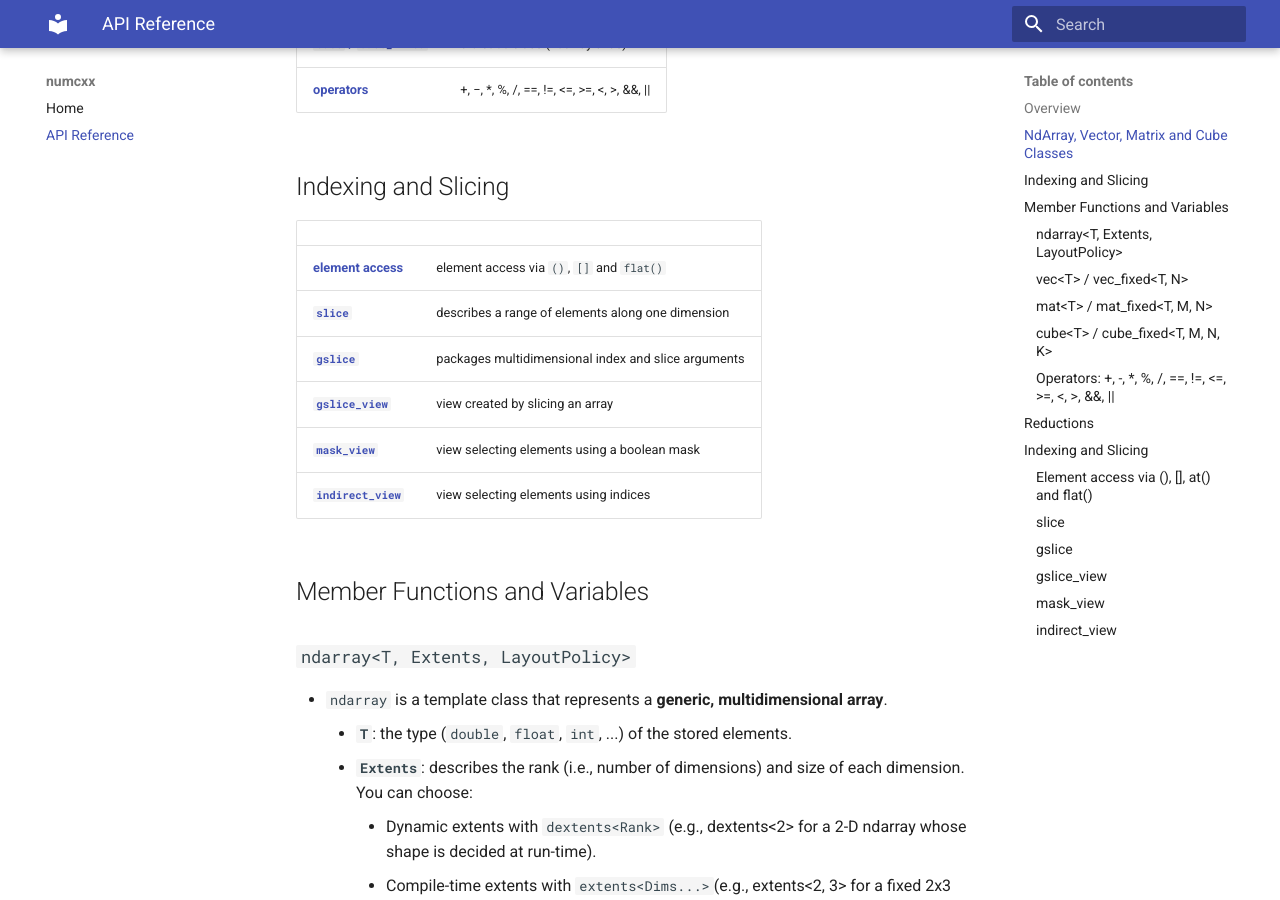
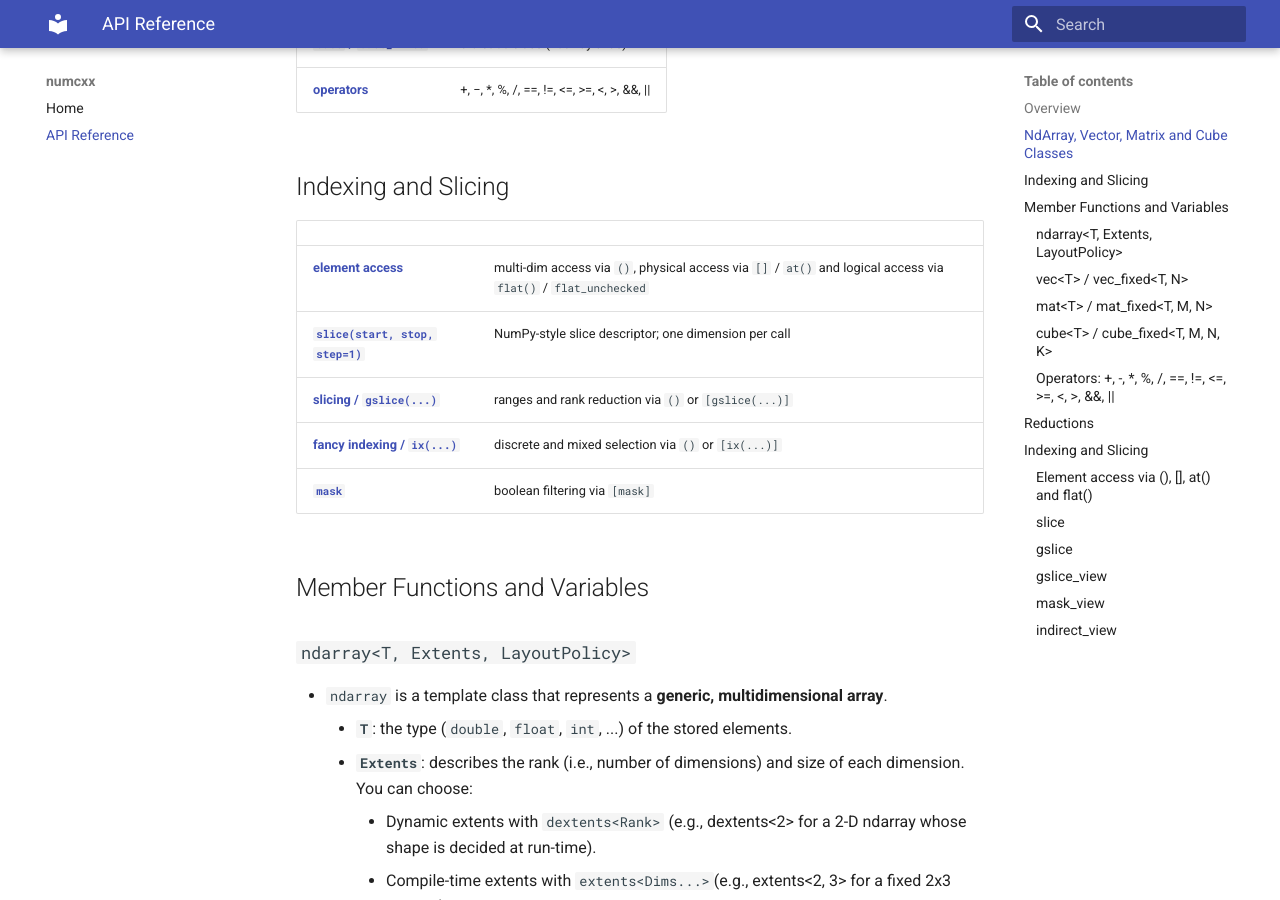
Before and after one commit to ypan1988/numcxx, an MkDocs documentation site: the page built from docs/API.md, in a window 1280 px wide and 900 px high, scrolled down 588 px. Built offline with MkDocs 1.6.1 and Material for MkDocs 9.7.7, drawn with Linux system fonts in a browser that asks for light colours.

Commit message:
update indexing_and_slicing overview

```diff
--- a/docs/API.md
+++ b/docs/API.md
@@ -20,12 +20,11 @@
 ## Indexing and Slicing
 | | |
 |---|---|
-| **[element access](#element-access)** | element access via `()`, `[]` and `flat()` |
-| **[`slice`](#slice-def)** | describes a range of elements along one dimension |
-| **[`gslice`](#gslice-def)** | packages multidimensional index and slice arguments |
-| **[`gslice_view`](#gslice-view-def)** | view created by slicing an array |
-| **[`mask_view`](#mask-view-def)** | view selecting elements using a boolean mask |
-| **[`indirect_view`](#indirect-view-def)** | view selecting elements using indices |
+| **[element access](#element-access)** | multi-dim access via `()`, physical access via `[]` / `at()` and logical access via `flat()` / `flat_unchecked` |
+| **[`slice(start, stop, step=1)`](#slice-def)** | NumPy-style slice descriptor; one dimension per call |
+| **[ slicing / `gslice(...)`](#gslice-view-def)** | ranges and rank reduction via `()` or `[gslice(...)]`|
+| **[ fancy indexing / `ix(...)`](#indirect-view-def)** | discrete and mixed selection via `()` or `[ix(...)]` |
+| **[`mask`](#mask-view-def)** | boolean filtering via `[mask]` |
 
 
 <a id="member-functions-and-variables"></a>
```
